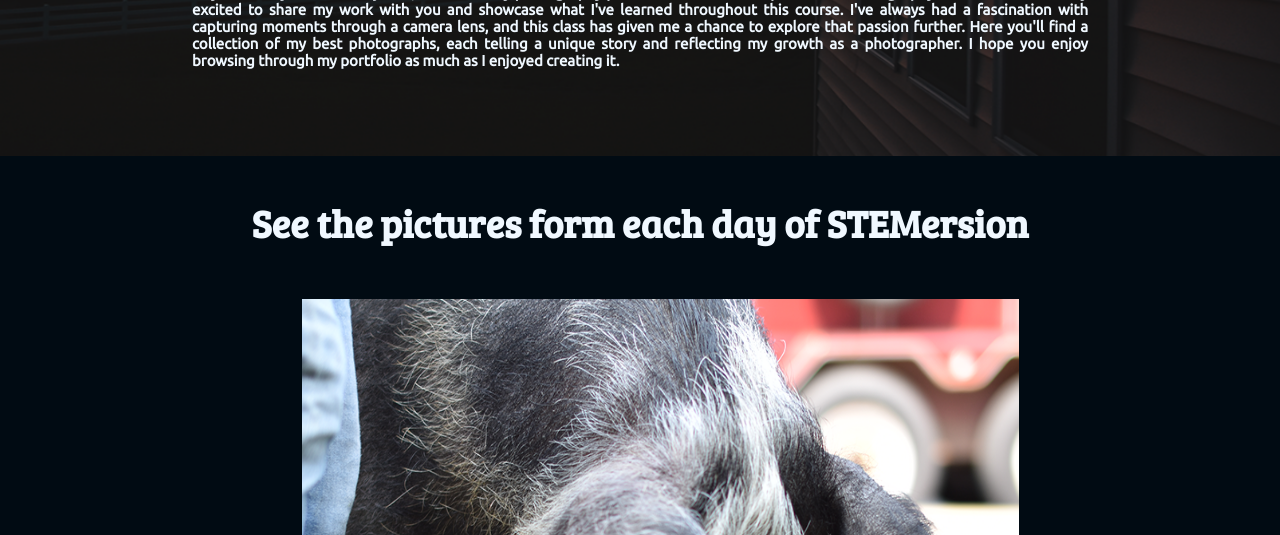
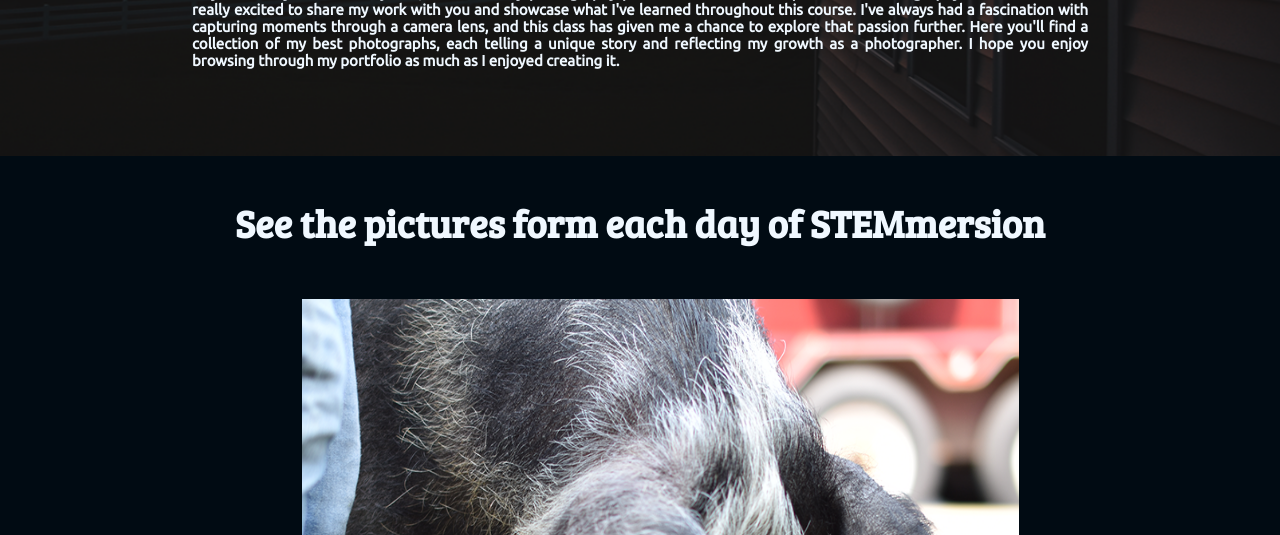
Before and after one commit to ImBenjaminKaiser/Photography-Portfolio, a plain HTML site: page index.html in a window 1280 px wide. Shown: the part 565-1100 px from the top of the page. Drawn offline with nearby package versions, Linux system fonts and the light colour scheme.

```diff
--- a/index.html
+++ b/index.html
@@ -41,7 +41,7 @@
         <h1>Benjamin's Photography Portfolio</h1>
         <h2>
           Hey there! My name is Benjamin, and this is my photography portfolio for
-          the Oh Snap! Intro. to Photography STEMersion. I'm really excited to
+          the Oh Snap! Intro. to Photography STEMmersion. I'm really excited to
           share my work with you and showcase what I've learned throughout this
           course. I've always had a fascination with capturing moments through a
           camera lens, and this class has given me a chance to explore that
@@ -53,7 +53,7 @@
       </div>
       <div class="days-wrapper">
         <div class="see-days">
-          <h2 class="see-days-text">See the pictures form each day of STEMersion</h2>
+          <h2 class="see-days-text">See the pictures form each day of STEMmersion</h2>
         </div>
         <div class="days">
           <a href="days/day1.html" class="day1Link">
```
